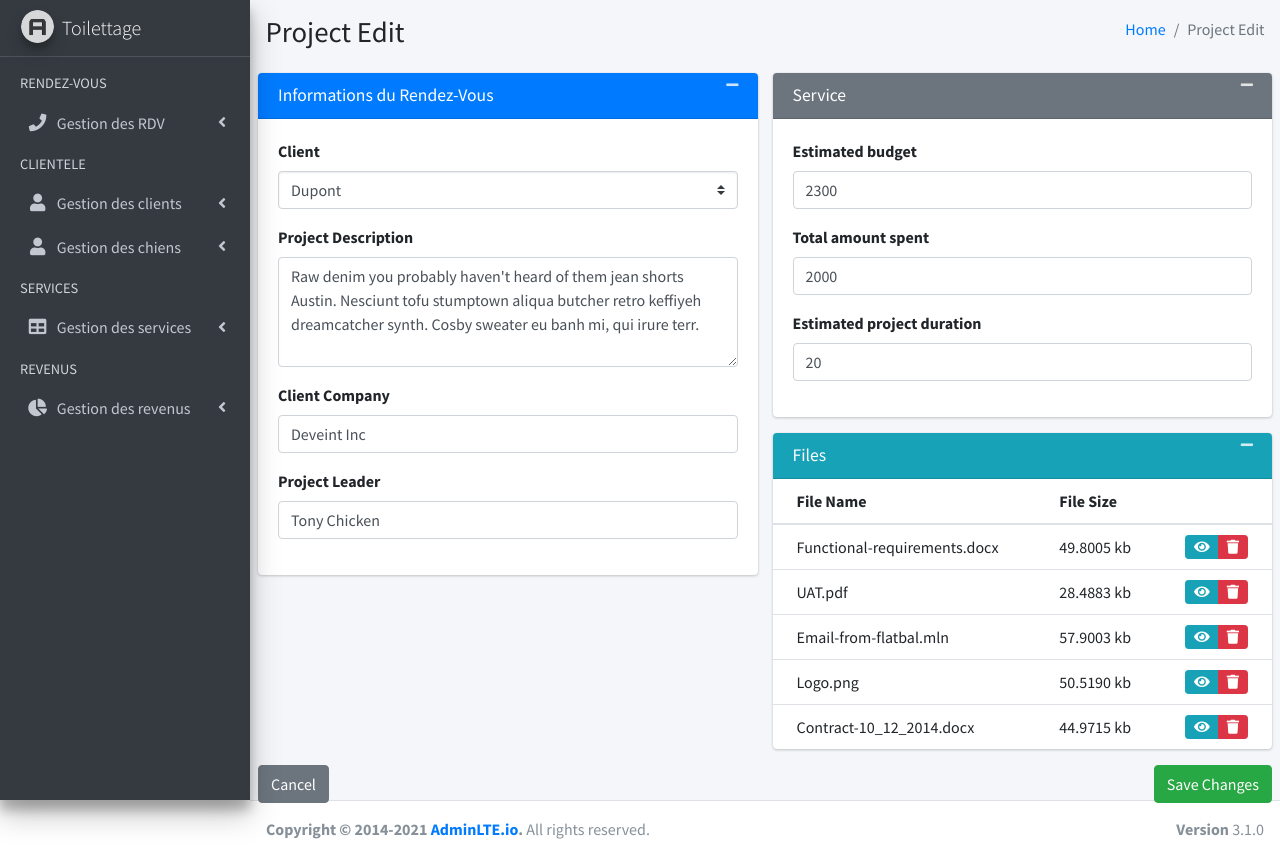
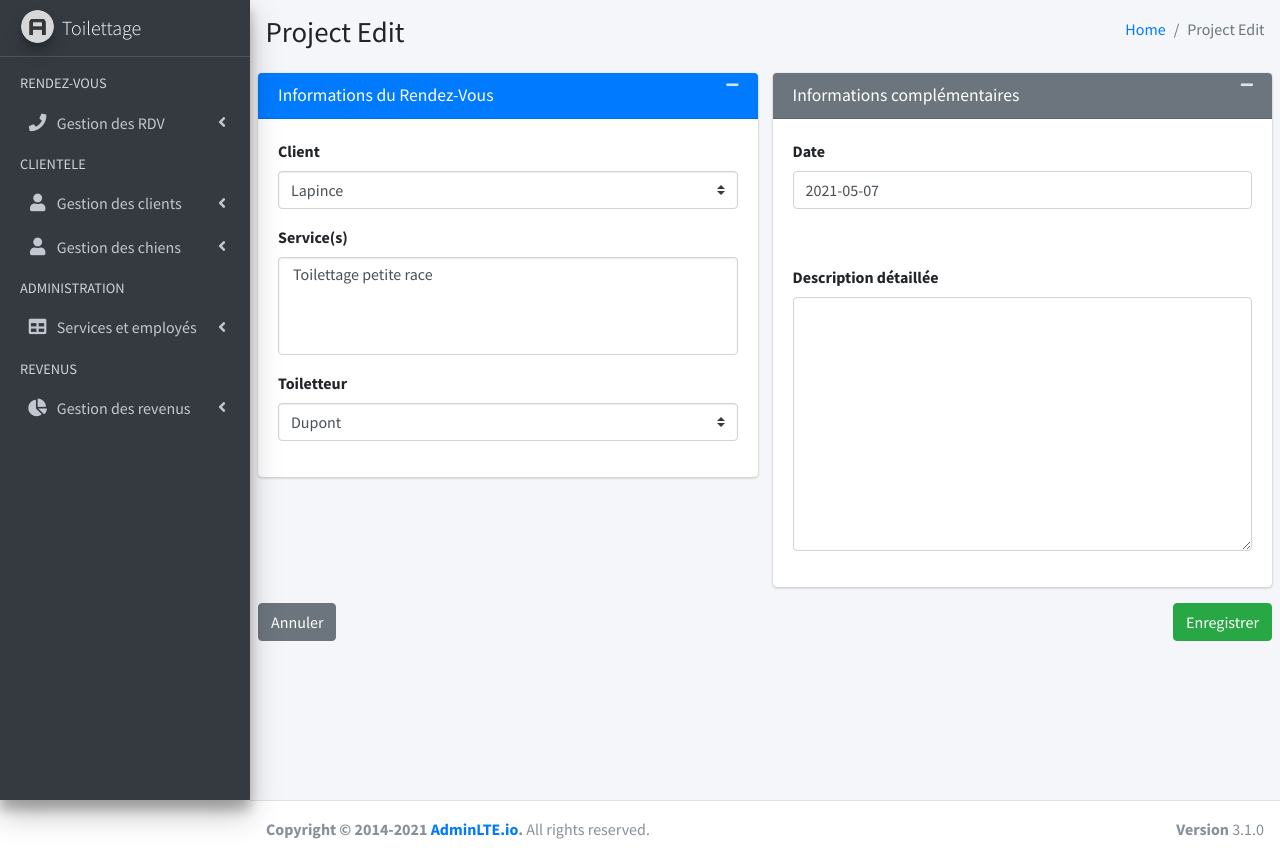
Before and after one commit to vcrl/P13, a Django app: page /add_rdv/ in a window 1280 px wide. Run offline with Django 3.2, Linux system fonts and the light colour scheme; data comes from the database, SQL or seed files in the repository; some libraries are stand-ins or nearby versions.

Commit message:
added new rdv form

```diff
--- a/frontpage/templates/frontpage/base.html
+++ b/frontpage/templates/frontpage/base.html
@@ -126,14 +126,14 @@
             </ul>
           </li>
 
-          <li class="nav-header">SERVICES</li>
+          <li class="nav-header">ADMINISTRATION</li>
 
           <!-- GESTION DES SERVICES -->
           <li class="nav-item">
             <a href="#" class="nav-link">
               <i class="nav-icon fas fa-table"></i>
               <p>
-                Gestion des services
+                Services et employés
                 <i class="fas fa-angle-left right"></i>
               </p>
             </a>
@@ -142,6 +142,14 @@
                 <a href="{% url 'services' %}" class="nav-link">
                   <i class="far fa-building nav-icon"></i>
                   <p>Services</p>
+                </a>
+              </li>
+            </ul>
+            <ul class="nav nav-treeview">
+              <li class="nav-item">
+                <a href="{% url 'services' %}" class="nav-link">
+                  <i class="far fa-user nav-icon"></i>
+                  <p>Employés</p>
                 </a>
               </li>
             </ul>
--- a/management/admin.py
+++ b/management/admin.py
@@ -1,5 +1,5 @@
 from django.contrib import admin
-from .models import Client, Chien, Race, Service, RDV
+from .models import Client, Chien, Race, Service, RDV, Employee
 
 # Register your models here.
 admin.site.register(Chien)
@@ -7,3 +7,4 @@ admin.site.register(Client)
 admin.site.register(Race)
 admin.site.register(Service)
 admin.site.register(RDV)
+admin.site.register(Employee)
--- a/management/forms.py
+++ b/management/forms.py
@@ -2,7 +2,7 @@ from django import forms
 from django.contrib.auth.forms import UserCreationForm, AuthenticationForm
 from django.forms import ModelChoiceField
 from django.contrib.auth.models import User
-from .models import Client, Chien, Race, Service, RDV
+from .models import Client, Chien, Race, Service, RDV, Employee
 import datetime
 
 class NewClient(forms.ModelForm):
@@ -10,8 +10,8 @@ class NewClient(forms.ModelForm):
     nom = forms.CharField(max_length=254)
     adresse = forms.CharField(max_length=254)
     num = forms.CharField(max_length=254)
-    toiletteur = forms.CharField(max_length=254)
-    chien = forms.ModelChoiceField(queryset=Chien.objects.all(), initial=0)
+    toiletteur = forms.ModelChoiceField(queryset=Employee.objects.all(), initial=0)
+    chien = forms.ModelMultipleChoiceField(queryset=Chien.objects.all(), initial=0)
     profession = forms.CharField(max_length=254)
     comment = forms.CharField(max_length=254)
 
@@ -38,11 +38,13 @@ class NewRace(forms.ModelForm):
 
 class NewRDV(forms.ModelForm):
     client = forms.ModelChoiceField(queryset=Client.objects.all(), initial=0)
-    service = forms.ModelMultipleChoiceField(queryset=Service.objects.all(), initial=0, widget=forms.CheckboxSelectMultiple)
+    service = forms.ModelMultipleChoiceField(queryset=Service.objects.all(), initial=0)
     date = forms.DateField(initial=datetime.date.today)
+    comment = forms.CharField(max_length=255, widget=forms.Textarea)
+    toiletteur = forms.ModelChoiceField(queryset=Employee.objects.all(), initial=0)
 
     class Meta:
-        fields = ('client', 'service', 'date')
+        fields = ('client', 'service', 'date', 'comment', 'toiletteur')
         model = RDV
 
 class NewService(forms.ModelForm):
--- a/management/templates/management/add_rdv.html
+++ b/management/templates/management/add_rdv.html
@@ -30,6 +30,9 @@
 
     <!-- Main content -->
     <section class="content">
+
+      <form method="POST" action="{% url 'save_rdv' %}">
+        {% csrf_token %}
       <div class="row">
         <div class="col-md-6">
           <div class="card card-primary">
@@ -48,16 +51,12 @@
                 {{ form.client|add_class:"form-control custom-select" }}
               </div>
               <div class="form-group">
-                <label for="inputDescription">Project Description</label>
-                <textarea id="inputDescription" class="form-control" rows="4">Raw denim you probably haven't heard of them jean shorts Austin. Nesciunt tofu stumptown aliqua butcher retro keffiyeh dreamcatcher synth. Cosby sweater eu banh mi, qui irure terr.</textarea>
+                <label for="inputClientCompany">Service(s)</label>
+                {{ form.service|add_class:"form-control custom-select" }}
               </div>
               <div class="form-group">
-                <label for="inputClientCompany">Client Company</label>
-                <input type="text" id="inputClientCompany" class="form-control" value="Deveint Inc">
-              </div>
-              <div class="form-group">
-                <label for="inputProjectLeader">Project Leader</label>
-                <input type="text" id="inputProjectLeader" class="form-control" value="Tony Chicken">
+                <label for="inputProjectLeader">Toiletteur</label>
+                {{ form.toiletteur|add_class:"form-control custom-select" }}
               </div>
             </div>
             <!-- /.card-body -->
@@ -67,7 +66,7 @@
         <div class="col-md-6">
           <div class="card card-secondary">
             <div class="card-header">
-              <h3 class="card-title">Service</h3>
+              <h3 class="card-title">Informations complémentaires</h3>
 
               <div class="card-tools">
                 <button type="button" class="btn btn-tool" data-card-widget="collapse" title="Collapse">
@@ -77,102 +76,29 @@
             </div>
             <div class="card-body">
               <div class="form-group">
-                <label for="inputEstimatedBudget">Estimated budget</label>
-                <input type="number" id="inputEstimatedBudget" class="form-control" value="2300" step="1">
+                <label for="inputDescription">Date</label>
+                {{ form.date|add_class:"form-control" }}
               </div>
+            </div>
+            <div class="card-body">
               <div class="form-group">
-                <label for="inputSpentBudget">Total amount spent</label>
-                <input type="number" id="inputSpentBudget" class="form-control" value="2000" step="1">
-              </div>
-              <div class="form-group">
-                <label for="inputEstimatedDuration">Estimated project duration</label>
-                <input type="number" id="inputEstimatedDuration" class="form-control" value="20" step="0.1">
+                <label for="inputDescription">Description détaillée</label>
+                {{ form.comment|add_class:"form-control" }}
               </div>
             </div>
             <!-- /.card-body -->
           </div>
           <!-- /.card -->
-          <div class="card card-info">
-            <div class="card-header">
-              <h3 class="card-title">Files</h3>
-
-              <div class="card-tools">
-                <button type="button" class="btn btn-tool" data-card-widget="collapse" title="Collapse">
-                  <i class="fas fa-minus"></i>
-                </button>
-              </div>
-            </div>
-            <div class="card-body p-0">
-              <table class="table">
-                <thead>
-                  <tr>
-                    <th>File Name</th>
-                    <th>File Size</th>
-                    <th></th>
-                  </tr>
-                </thead>
-                <tbody>
-
-                  <tr>
-                    <td>Functional-requirements.docx</td>
-                    <td>49.8005 kb</td>
-                    <td class="text-right py-0 align-middle">
-                      <div class="btn-group btn-group-sm">
-                        <a href="#" class="btn btn-info"><i class="fas fa-eye"></i></a>
-                        <a href="#" class="btn btn-danger"><i class="fas fa-trash"></i></a>
-                      </div>
-                    </td>
-                  <tr>
-                    <td>UAT.pdf</td>
-                    <td>28.4883 kb</td>
-                    <td class="text-right py-0 align-middle">
-                      <div class="btn-group btn-group-sm">
-                        <a href="#" class="btn btn-info"><i class="fas fa-eye"></i></a>
-                        <a href="#" class="btn btn-danger"><i class="fas fa-trash"></i></a>
-                      </div>
-                    </td>
-                  <tr>
-                    <td>Email-from-flatbal.mln</td>
-                    <td>57.9003 kb</td>
-                    <td class="text-right py-0 align-middle">
-                      <div class="btn-group btn-group-sm">
-                        <a href="#" class="btn btn-info"><i class="fas fa-eye"></i></a>
-                        <a href="#" class="btn btn-danger"><i class="fas fa-trash"></i></a>
-                      </div>
-                    </td>
-                  <tr>
-                    <td>Logo.png</td>
-                    <td>50.5190 kb</td>
-                    <td class="text-right py-0 align-middle">
-                      <div class="btn-group btn-group-sm">
-                        <a href="#" class="btn btn-info"><i class="fas fa-eye"></i></a>
-                        <a href="#" class="btn btn-danger"><i class="fas fa-trash"></i></a>
-                      </div>
-                    </td>
-                  <tr>
-                    <td>Contract-10_12_2014.docx</td>
-                    <td>44.9715 kb</td>
-                    <td class="text-right py-0 align-middle">
-                      <div class="btn-group btn-group-sm">
-                        <a href="#" class="btn btn-info"><i class="fas fa-eye"></i></a>
-                        <a href="#" class="btn btn-danger"><i class="fas fa-trash"></i></a>
-                      </div>
-                    </td>
-
-                </tbody>
-              </table>
-            </div>
-            <!-- /.card-body -->
-          </div>
           <!-- /.card -->
         </div>
       </div>
       <div class="row">
         <div class="col-12">
-          <a href="#" class="btn btn-secondary">Cancel</a>
-          <input type="submit" value="Save Changes" class="btn btn-success float-right">
+          <a href="{% url 'frontpage' %}" class="btn btn-secondary">Annuler</a>
+          <input type="submit" value="Enregistrer" class="btn btn-success float-right">
         </div>
       </div>
+    </form>
     </section>
     <!-- /.content -->
   </div>
--- a/management/templates/management/add_service.html
+++ b/management/templates/management/add_service.html
@@ -84,7 +84,7 @@
 
       <div class="row">
         <div class="col-12">
-          <a href="#" class="btn btn-secondary">Annuler</a>
+          <a href="{% url 'services' %}" class="btn btn-secondary">Retour</a>
           <input type="submit" value="Enregistrer" class="btn btn-success float-right">
         </div>
       </div>
--- a/management/templates/management/service_detail.html
+++ b/management/templates/management/service_detail.html
@@ -13,7 +13,7 @@
       <div class="container-fluid">
         <div class="row mb-2">
           <div class="col-sm-6">
-            <h1>Nouveau Service</h1>
+            <h1>Edition d'un Service</h1>
           </div>
         </div>
       </div><!-- /.container-fluid -->
@@ -84,7 +84,7 @@
 
       <div class="row">
         <div class="col-12">
-          <a href="{% url 'services' %}" class="btn btn-secondary">Annuler</a>
+          <a href="{% url 'services' %}" class="btn btn-secondary">Retour</a>
           <input type="submit" value="Enregistrer" class="btn btn-success float-right">
         </div>
       </div>
--- a/management/templates/management/services.html
+++ b/management/templates/management/services.html
@@ -53,9 +53,9 @@
                     </td>
                     <td>{{ service.duree }}</td>
                     <td>{{ service.prix }}€</td>
-                    <td>
-                      <a type="button" href="{% url 'service_details' service.id %}" class="btn btn-primary"><i class="nav-icon fas fa-edit"></i></a>
+                    <td style="display: flex;">
                       <form method="POST" action="{% url 'service_delete' service.id %}">
+                        <a type="button" href="{% url 'service_details' service.id %}" class="btn btn-primary"><i class="nav-icon fas fa-edit"></i></a>
                         {% csrf_token %}
                         <button type="submit" class="btn btn-danger"><i class="nav-icon fas fa-trash"></i></button>
                       </form>
--- a/management/urls.py
+++ b/management/urls.py
@@ -17,6 +17,7 @@ urlpatterns = [
     path('calendar/', views.calendar, name="calendar"),
     path('services/', views.services, name="services"),
     path('add_rdv/', views.add_rdv, name="add_rdv"),
+    path('save_rdv/', views.save_rdv, name="save_rdv"),
     # Services.
     path('add_service/', views.add_service, name="add_service"),
     path('save_service/', views.save_service, name="save_service"),
--- a/management/views.py
+++ b/management/views.py
@@ -81,3 +81,10 @@ def service_delete(request, service_pk):
 def add_rdv(request):
     form = NewRDV
     return render(request, "management/add_rdv.html", {'form':form})
+
+def save_rdv(request):
+    if request.method == "POST":
+        form = NewRDV(request.POST)
+        if form.is_valid():
+            form.save()
+        return redirect("frontpage")
```
Also changed, not shown: management/models.py (+13 -3 lines), management/templates/management/clients.html (+5 -2 lines), db.sqlite3, frontpage/templates/frontpage/index.html (line endings or trailing spaces), management/migrations/0012_rdv_toiletteur.py (added), management/migrations/0013_auto_20210507_1035.py (added), management/migrations/0014_auto_20210507_1040.py (added), management/migrations/0015_auto_20210507_1045.py (added).
